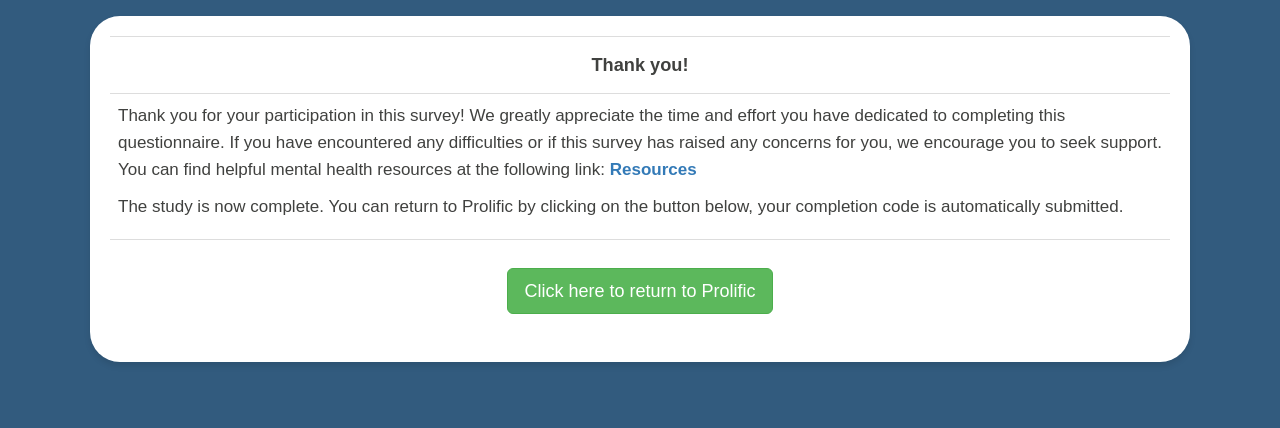
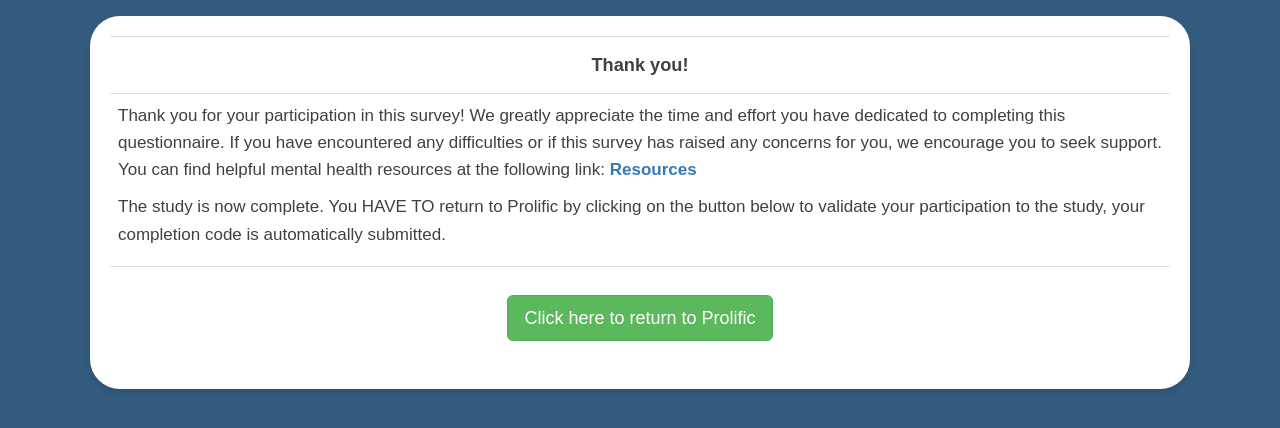
Before and after one commit to clessn/datagotchi_sante, a Python web app: template app/templates/main/merci.html in a window 1280 px wide. Shown: the part 135-563 px from the top of the page. Run offline with Jinja, Linux system fonts and the light colour scheme; the template is opened without the code that fills it: most values are stand-ins (such as "Sample title", 1, 10 or a date in 2020); some libraries are stand-ins or nearby versions.

Commit message:
update text ending

```diff
--- a/app/templates/main/merci.html
+++ b/app/templates/main/merci.html
@@ -15,7 +15,7 @@
                     <strong><a href="https://www.ccmhs-ccsms.ca/education/mh-resources-en" target="_blank">Resources</a></strong>
                 </p>
                 <p>
-                    The study is now complete. You can return to Prolific by clicking on the button below, your completion code is automatically submitted.
+                    The study is now complete. You HAVE TO return to Prolific by clicking on the button below to validate your participation to the study, your completion code is automatically submitted.
                 </p>
 
                 <tr>
```
